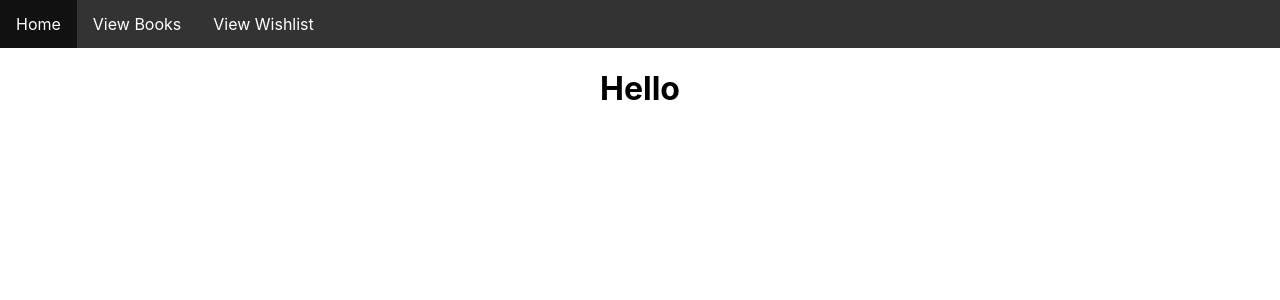
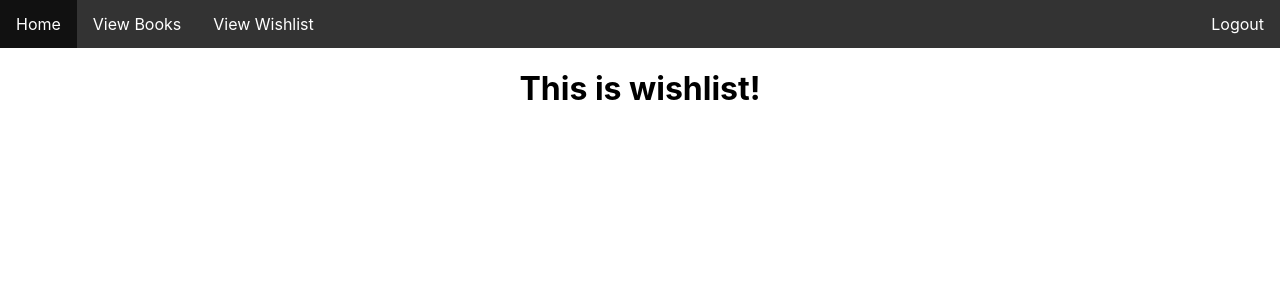
Before and after one commit to sayeemabdullah/A-Library-Website-Frontend, a React (Create React App) app: page /wishlist in a window 1280 px wide. Shown: the top 300 px of the page. Built offline with nearby package versions, Linux system fonts and the light colour scheme; sample sign-in values are in the browser's storage.

Commit message:
Added Logout.js

```diff
--- a/src/App.js
+++ b/src/App.js
@@ -7,6 +7,7 @@ import Book from './components/Book';
 import Wishlist from './components/Wishlist';
 import Protected from './components/Protected';
 import Nav from './components/Nav';
+import Logout from './components/Logout';
 import {
   BrowserRouter as Router,
   Switch,
@@ -23,6 +24,9 @@ function App(){
         <div>
         <Nav/>
         <Switch>
+        <Route path="/logout">
+          <Protected comp={Logout}/>
+          </Route>
           <Route path="/wishlist">
             <Protected comp={Wishlist}/>
           </Route>
--- a/src/components/Auth.js
+++ b/src/components/Auth.js
@@ -26,6 +26,7 @@ class Auth extends Component {
             result.json().then((resp)=>{
                 console.log(resp.token);
                 localStorage.setItem("auth",JSON.stringify(resp.token))
+                {<Redirect to="/book"></Redirect>}
             })
         })
     }
--- /dev/null
+++ b/src/components/Logout.js
@@ -0,0 +1,18 @@
+import React, { Component } from 'react';
+import {Redirect} from 'react-router-dom';
+
+class Logout extends Component {
+
+    redirect(){
+        localStorage.clear()
+        return <Redirect to="/" />
+    }
+
+    render() {
+        return (
+                this.redirect()
+        );
+    }
+}
+
+export default Logout;
--- a/src/components/Nav.js
+++ b/src/components/Nav.js
@@ -14,6 +14,7 @@ class Nav extends Component {
                     <li><Link to="/">Home</Link></li>
                     <li><Link to="/book">View Books</Link></li>
                     <li><Link to="/wishlist">View Wishlist</Link></li>
+                    <li id="right"><Link to="/logout">Logout</Link></li>
                 </ul>
             </div>
         );
--- a/src/components/Protected.js
+++ b/src/components/Protected.js
@@ -9,7 +9,7 @@ function Protected(props){
     // console.warn(auth)
 
     if (auth){
-        console.log("Auth" , auth)
+        // console.log("Auth" , auth)
         return <Comp/>
     }
     else{
--- a/src/components/Wishlist.js
+++ b/src/components/Wishlist.js
@@ -5,7 +5,7 @@ class Wishlist extends Component {
     render() {
         return (
             <div>
-                <h1>Hello</h1>
+                <h1>This is wishlist!</h1>
             </div>
         );
     }
--- a/src/index.css
+++ b/src/index.css
@@ -35,3 +35,7 @@ li a {
 li a:hover {
   background-color: #111;
 }
+
+#right{
+  float:right;
+}
```
